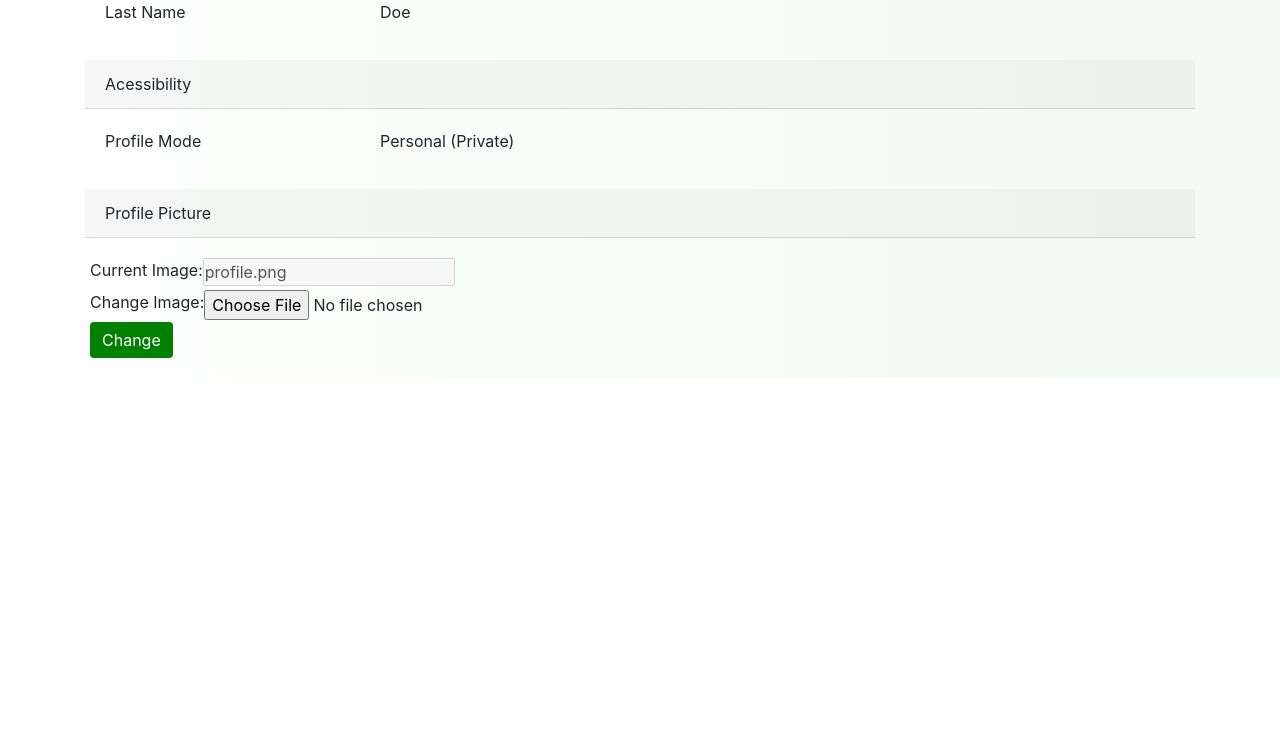
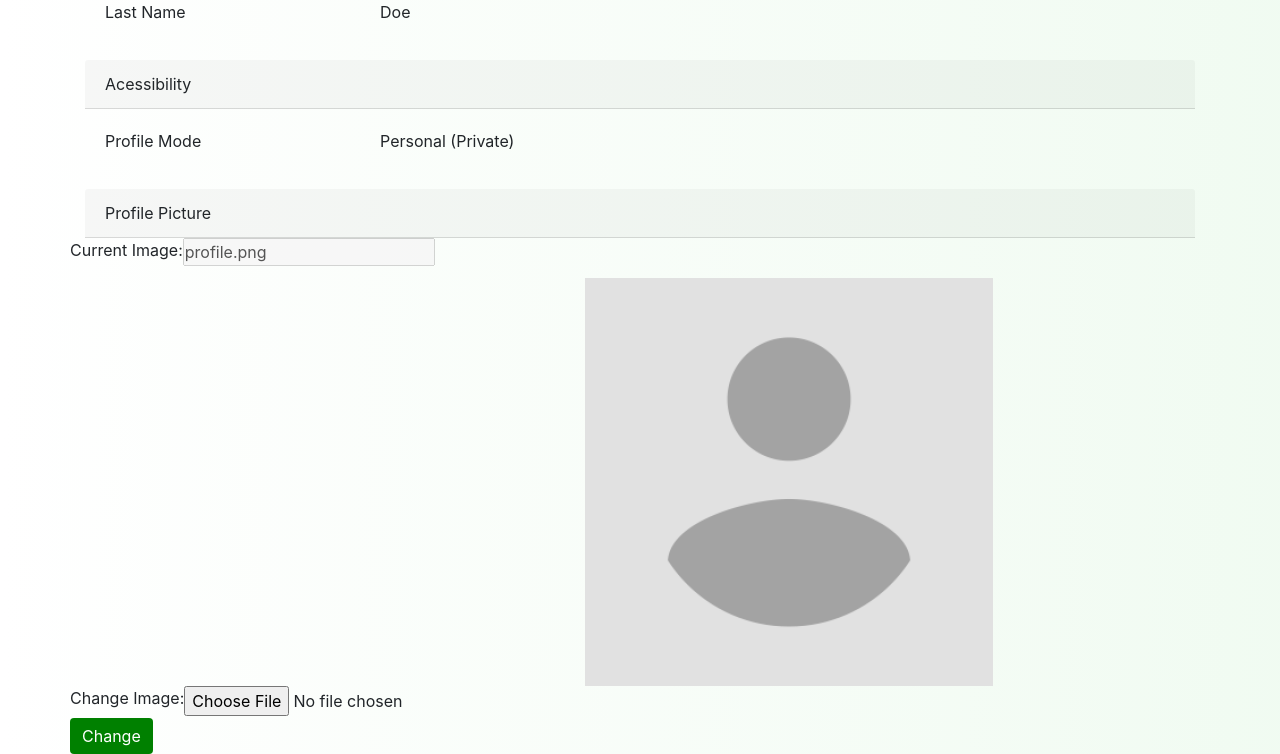
Before and after one commit to ITWS-Group-7/Stock-Smart, a PHP site: page /user_profile.php in a window 1280 px wide. Shown: the part 568-1322 px from the top of the page. Before the commit the page ends 946 px from the top, so only its background shows below. Run offline with PHP 8.4, Linux system fonts and the light colour scheme; a user stored in the database is signed in; data comes from the database, SQL or seed files in the repository; some libraries are stand-ins or nearby versions.

Commit message:
fixed image upload feature

```diff
--- a/user_profile.php
+++ b/user_profile.php
@@ -65,6 +65,9 @@ if (!isset($_SESSION['loggedin'])) {
          </nav>
       </div>
    </header>
+
+
+
    <body>
 
 
@@ -93,17 +96,17 @@ if (!isset($_SESSION['loggedin'])) {
             $image = $record['profile_image'];
 
 
+
             if (strlen($image) > 2){
                $image = $record['profile_image'];
              }
              else {
                $image = 'profile.png';
              }
-
              $image_x = 'images/' . $image;
 
+        }
 
-            }
 
         else {
             exit("User not found");
@@ -299,18 +302,27 @@ if (!isset($_SESSION['loggedin'])) {
 
       <div class="card-personal-information">
 
-      <form action="update_image.php" method = "post">
+      <form action="update_image.php" method = "post"  enctype="multipart/form-data">
          <div class="card-header">
             Profile Picture
          </div>
-         <div class="card-body">
+
          <div class="row">
       <div class="col-25">
+
+
+
+
         <label for="major">Current Image: </label>
       </div>
       <div class="col-75">
         <input type="text" id="image1" name="image1" disabled value = "<?php echo $image ?>">
       </div>
+
+
+      <div class = "col-75">
+      <img class = "resize" src=<?php echo $image_x ?> style="width:80%; float: left; margin-left: 150px; margin-top: 40px;">
+   </div>
   </div>
 
 
@@ -322,19 +334,20 @@ if (!isset($_SESSION['loggedin'])) {
       </div>
       <div class="col-75">
 		<input type="file" id="image" name="file" title = "<?php echo $image ?>">
+
       </div>
   </div>
 
             <div class = "row">
               <button type="submit" class="btn btn-primary change" name = "submit" >Change</button>
               </div>
-   </form>
-</div>
 
 
+   </form>
 
-         </div>
-      </div>
+
+</div>
+</div>
 
 
 
@@ -342,8 +355,10 @@ if (!isset($_SESSION['loggedin'])) {
 
 
 
-    </div>
-      </div>
+
+
+
+
       <script src="https://cdnjs.cloudflare.com/ajax/libs/popper.js/1.12.9/umd/popper.min.js" integrity="sha384-ApNbgh9B+Y1QKtv3Rn7W3mgPxhU9K/ScQsAP7hUibX39j7fakFPskvXusvfa0b4Q" crossorigin="anonymous"></script>
       <script src="https://code.jquery.com/jquery-3.5.1.min.js"></script>
       <script src="https://maxcdn.bootstrapcdn.com/bootstrap/4.0.0/js/bootstrap.min.js" integrity="sha384-JZR6Spejh4U02d8jOt6vLEHfe/JQGiRRSQQxSfFWpi1MquVdAyjUar5+76PVCmYl" crossorigin="anonymous"></script>
```
Also changed, not shown: update_image.php (+21 -0 lines).
